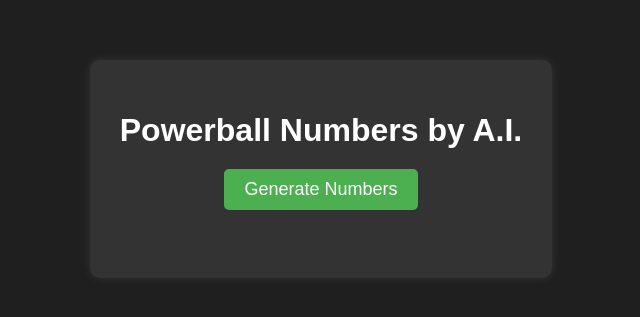
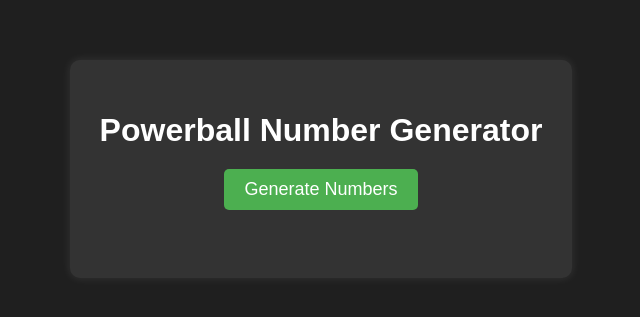
Before and after one commit to SDSchultz/my-chatgpt, a plain HTML site: page index.html in a window 1280 px wide. Shown: the part 231-548 px from the top of the page, without its empty margins (319-959 px from the left). Drawn offline with Linux system fonts and the light colour scheme.

Commit message:
Add files via upload

```diff
--- a/index.html
+++ b/index.html
@@ -2,12 +2,12 @@
 <html lang="en">
 <head>
   <meta charset="UTF-8">
-  <title>Powerball Numbers by A.I.</title>
+  <title>Powerball Number Generator</title>
   <link rel="stylesheet" href="styles.css">
 </head>
 <body>
   <div class="container">
-    <h1>Powerball Numbers by A.I.</h1>
+    <h1>Powerball Number Generator</h1>
     <button id="generateButton">Generate Numbers</button>
     <div id="result" class="result"></div>
 <br>
```
